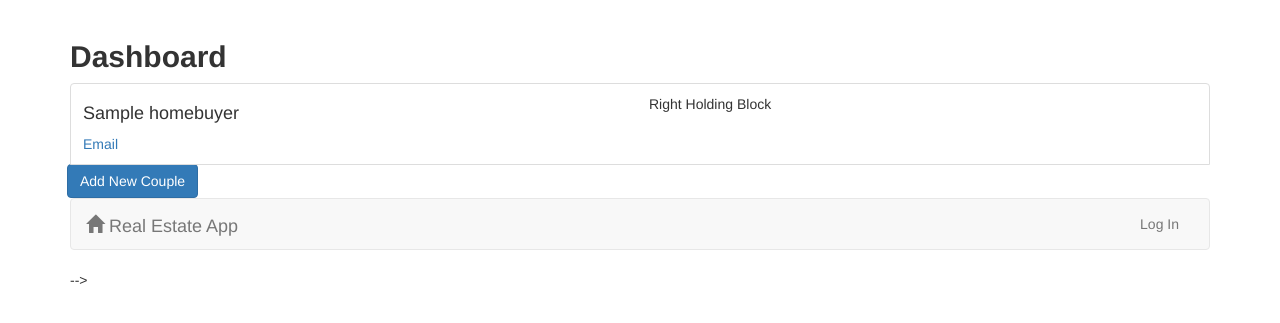
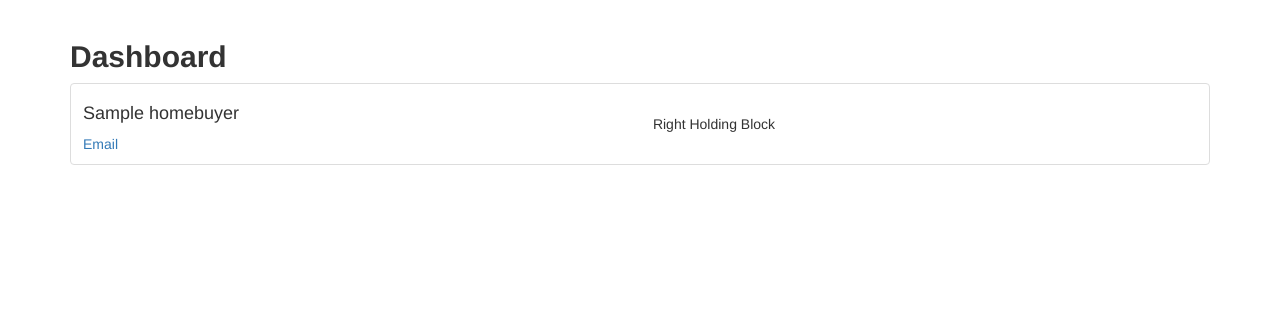
Before and after one commit to pdxcapstone/RealEstate, a Django app: template RealEstate/apps/core/templates/core/realtorHome.html in a window 1280 px wide. Shown: the part 52-375 px from the top of the page. Run offline with Django 3.2, Linux system fonts and the light colour scheme; the template is opened without the code that fills it: most values are stand-ins (such as "Sample title", 1, 10 or a date in 2020); parts of the project's set-up code (start-up, migrations or seed data) failed here and were passed over; some libraries are stand-ins or nearby versions.

Commit message:
deletes modal

```diff
--- a/RealEstate/apps/core/templates/core/realtorHome.html
+++ b/RealEstate/apps/core/templates/core/realtorHome.html
@@ -29,26 +29,5 @@
 			</div>
 		</li>
 		{% endfor %}
-
-        <button type="button" class="btn btn-primary vcenter" data-toggle="modal" data-target="#AddCoupleModal">Add New Couple</button>
-
-		<!--&lt;!&ndash; Modal &ndash;&gt;-->
-        <!--<div id="AddCoupleModal" class="modal fade" role="dialog">-->
-            <!--<div class="modal-dialog">-->
-
-            <!--&lt;!&ndash; Modal content&ndash;&gt;-->
-            <!--<div class="modal-content">-->
-                <!--<div class="modal-header">-->
-                    <!--<button type="button" class="close" data-dismiss="modal">&times;</button>-->
-                <!--</div>-->
-                <!--<div class="modal-body">-->
-                    <!--{% block content %}-->
-                        <!--{% include 'core/base.html' %}-->
-                    <!--{% endblock content %}-->
-                <!--</div>-->
-            <!--</div>-->
-
-            <!--</div>-->
-        <!--</div>-->
     </ul>
 {% endblock %}
```
